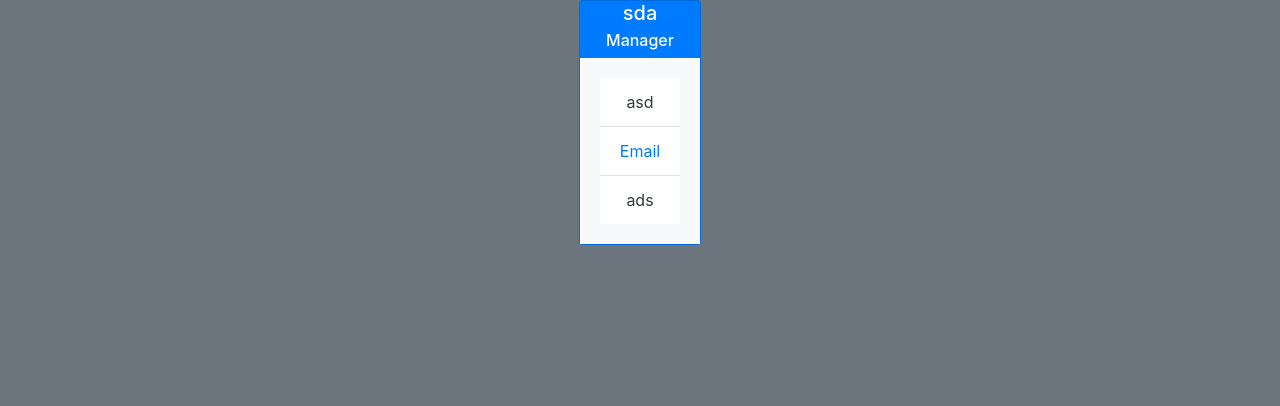
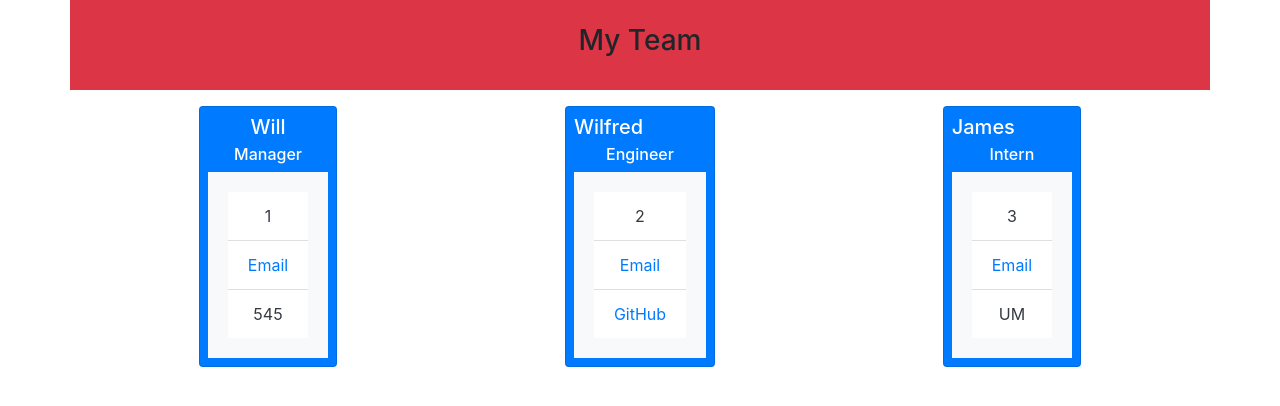
Before and after one commit to WILLCUBA/team-profile-generator, a website: page dist/index.html in a window 1280 px wide. Drawn offline with nearby package versions, Linux system fonts and the light colour scheme.

Commit message:
readme done

```diff
--- a/dist/index.html
+++ b/dist/index.html
@@ -8,17 +8,44 @@
     <link rel="stylesheet" href="https://cdn.jsdelivr.net/npm/bootstrap@4.3.1/dist/css/bootstrap.min.css" integrity="sha384-ggOyR0iXCbMQv3Xipma34MD+dH/1fQ784/j6cY/iJTQUOhcWr7x9JvoRxT2MZw1T" crossorigin="anonymous">
     <title>Team Profile</title>
 </head>
-<body class="bg-secondary">
+<body>
+    <div class="container text-center p-4 bg-danger mb-3">
+    <h3>My Team</h3>
+    </div>
     <div class="container d-flex justify-content-around">
 
-            <div class="card text-white bg-primary mb-3 p-0" style="max-width: 18rem;">
-            <h5 class="card-title text-white text-center">sda</h5>
+            <div class="card text-white bg-primary mb-3 p-2" style="max-width: 18rem;">
+            <h5 class="card-title text-white text-center">Will</h5>
             <h6 class="card-subtitle mb-2 text-white text-center">Manager</h6>
             <div class="card-body bg-light text-dark text-center">
                     <ul class="list-group list-group-flush bg-white">
-                        <li class="list-group-item">asd</li>
-                        <li class="list-group-item"><a href="mailto:das">Email</a></li>
-                        <li class="list-group-item">ads</li>
+                        <li class="list-group-item">1</li>
+                        <li class="list-group-item"><a href="mailto:wilianpg93@gmail.com">Email</a></li>
+                        <li class="list-group-item">545</li>
+                    </ul>
+                </div>
+            </div>
+
+            <div class="card text-white bg-primary mb-3 p-2" style="max-width: 18rem;">
+            <h5 class="card-title">Wilfred</h5>
+            <h6 class="card-subtitle mb-2 text-white text-center">Engineer</h6>
+            <div class="card-body bg-light text-dark text-center">
+                    <ul class="list-group list-group-flush bg-white">
+                        <li class="list-group-item">2</li>
+                        <li class="list-group-item"><a href="mailto:engineeremail@gmail.com">Email</a></li>
+                        <li class="list-group-item"><a href="https://github.com/WILLCUBA">GitHub</a></li>
+                    </ul>
+                </div>
+            </div>
+
+            <div class="card text-white bg-primary mb-3 p-2" style="max-width: 18rem;">
+            <h5 class="card-title">James</h5>
+            <h6 class="card-subtitle mb-2 text-white text-center">Intern</h6>
+            <div class="card-body bg-light text-dark text-center">
+                    <ul class="list-group list-group-flush bg-white">
+                        <li class="list-group-item">3</li>
+                        <li class="list-group-item"><a href="mailto:jamesemail@gmail.com">Email</a></li>
+                        <li class="list-group-item">UM</li>
                     </ul>
                 </div>
             </div>
```
Also changed, not shown: README.md.
